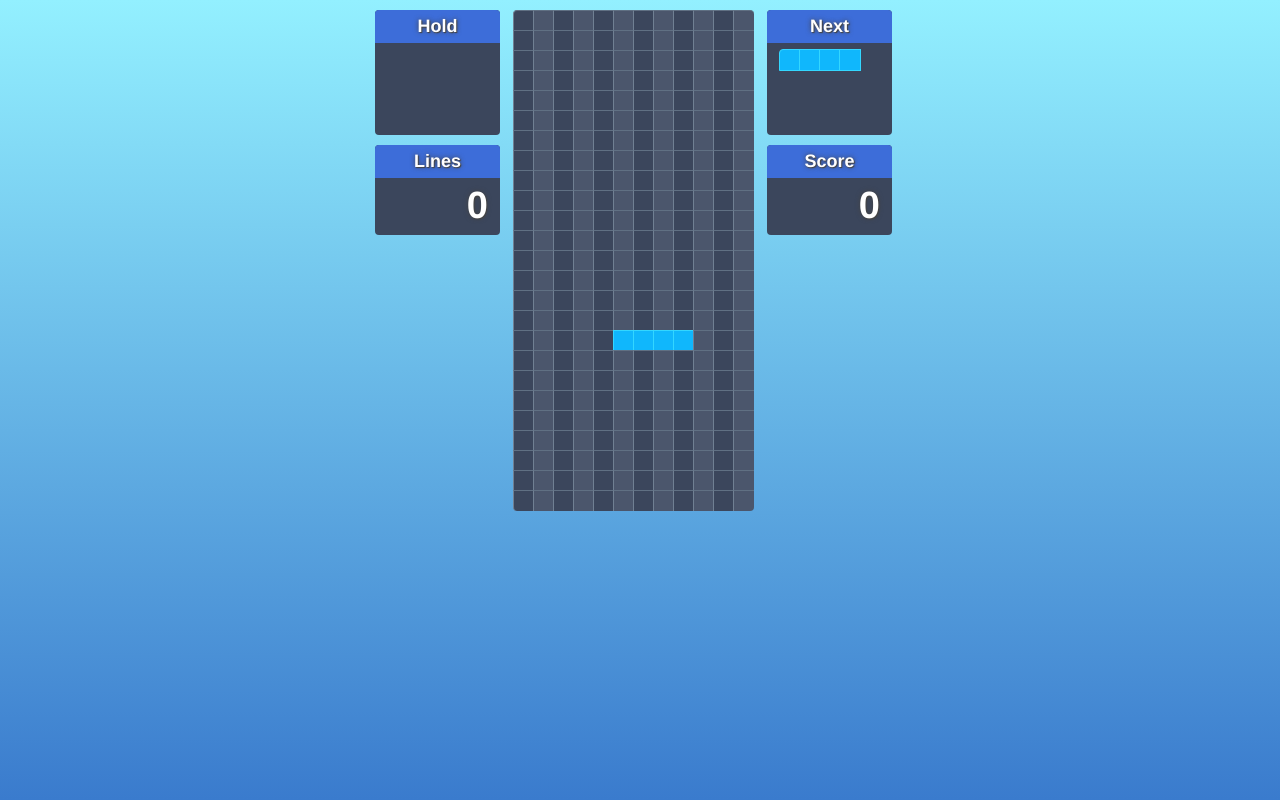
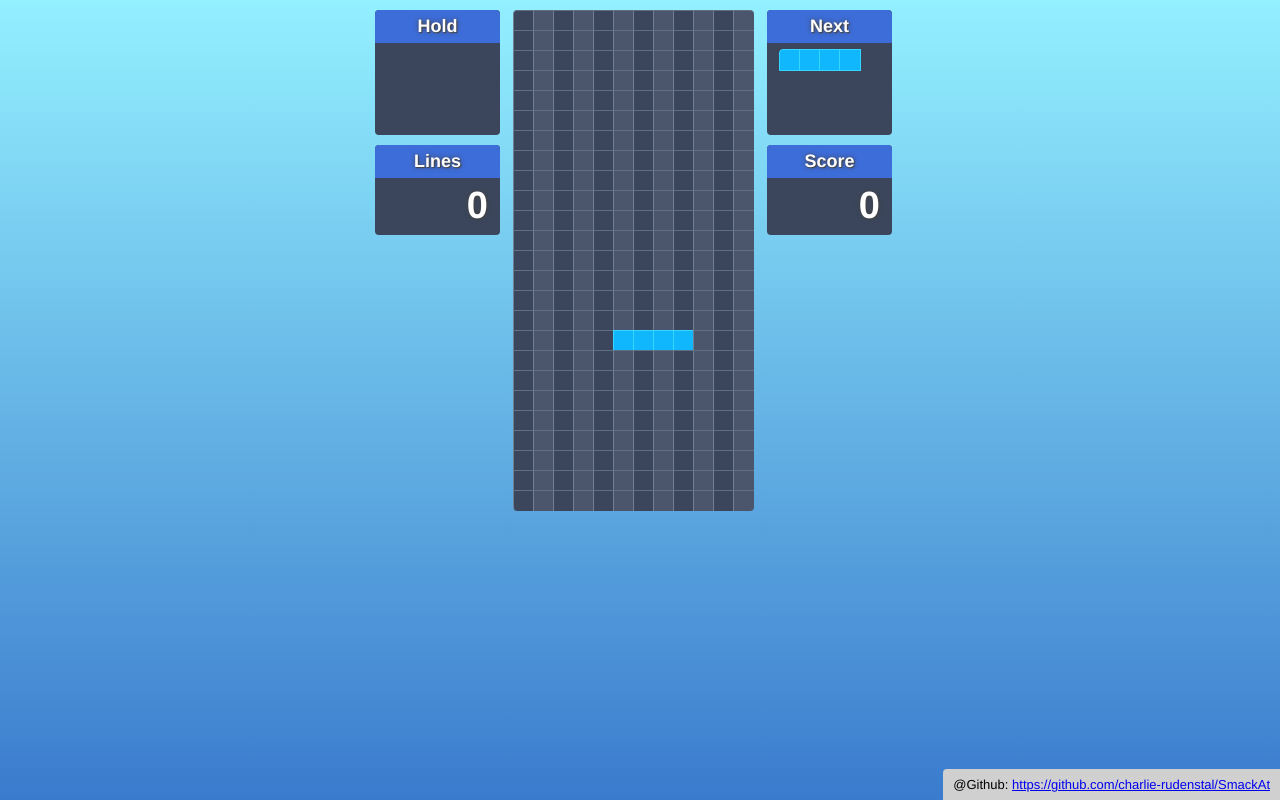
Before and after one commit to charud/SmackAt, a plain HTML site: page index.html in a window 1280 px wide. Drawn offline with Linux system fonts and the light colour scheme.

Commit message:
Added github link

```diff
--- a/css/default.css
+++ b/css/default.css
@@ -19,6 +19,17 @@ body
 	margin-right: auto;
 	margin-top: 10px;
 
+}
+
+#about
+{
+	position: fixed;
+	bottom: 0px;
+	right: 0px;
+	font-size: 13px;
+	background-color: #d0d0d0;
+	border-top-left-radius: 4px;
+	padding: 8px 10px;
 }
 
 .box
@@ -154,6 +165,7 @@ h1
 {
 	border-bottom-right-radius: 4px;
 }
+
 /*****/
 
 .cell.type-1 /* T */
@@ -220,11 +232,10 @@ h1
 
 /* Hold */
 /* in nextList when cell for tetronimo is 0 */
-/*#hold .class
+/*#hold .cell
 {
 	border: none;
 	background-color: transparent;
-	display: none !important;
 }*/
 
 /*.cell.type-emptyPreview:nth-child(2n)
--- a/index.html
+++ b/index.html
@@ -46,5 +46,9 @@
 
 	</div>
 
+	<div id="about">
+		@Github: <a href="https://github.com/charlie-rudenstal/SmackAt">https://github.com/charlie-rudenstal/SmackAt</a>
+	</div>
+
 </body>
 </html>
```
